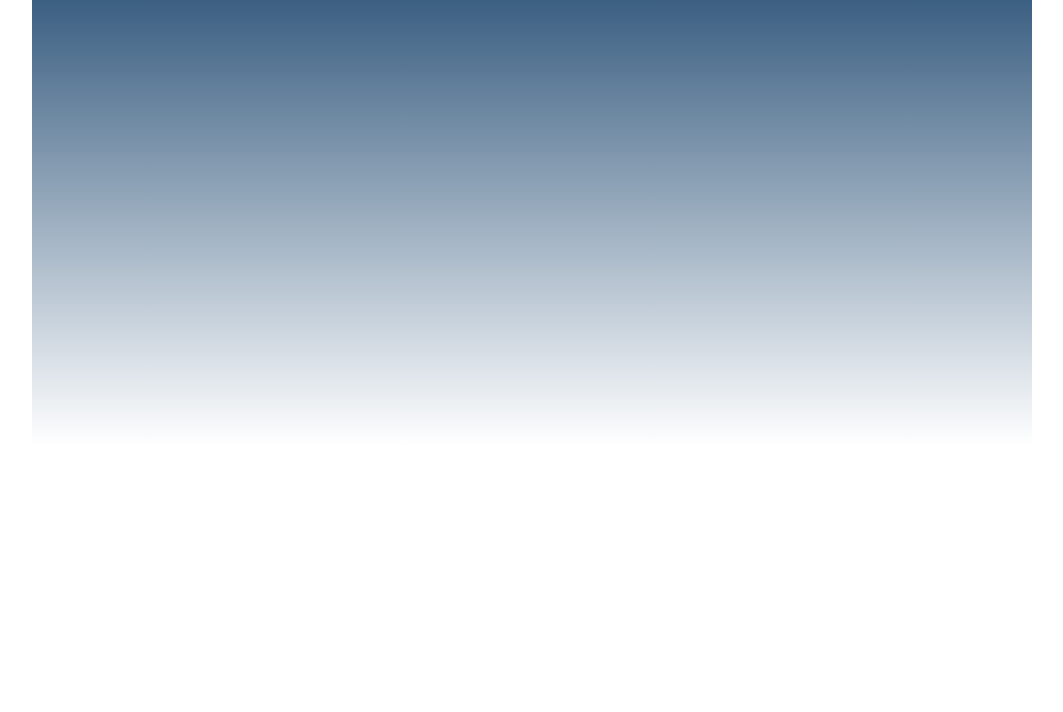
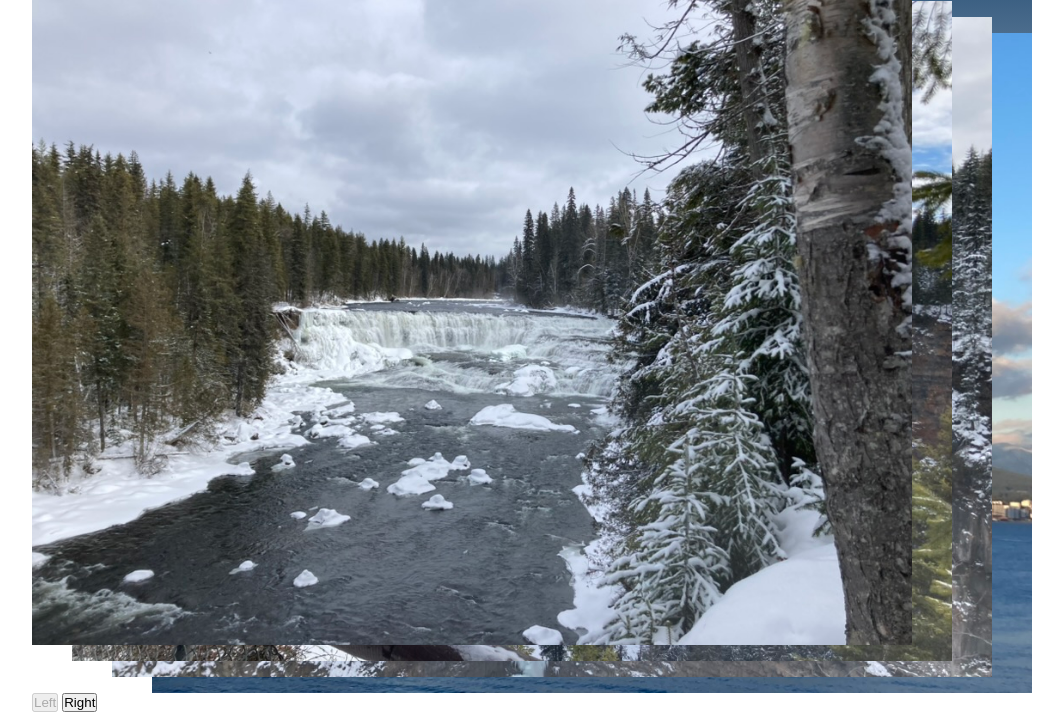
Before and after one commit to intameli/T1A2-Portfolio, a plain HTML site: page pages/blog1.html in a window 1280 px wide. Shown: the part 354-1066 px from the top of the page, without its empty margins (108-1171 px from the left). Before the commit the page ends 800 px from the top, so only its background shows below. Drawn offline with Linux system fonts and the light colour scheme.

Commit message:
created img gallery

```diff
--- a/pages/blog1.html
+++ b/pages/blog1.html
@@ -15,6 +15,38 @@
     </nav>
     <main>
       <h1>Blog 1</h1>
+      <div id="carousel">
+        <img class="caroImg" src="../images/carousel1.jpeg" alt="waterfall" />
+        <img class="caroImg" src="../images/carousel2.jpeg" alt="waterfall" />
+        <img class="caroImg" src="../images/carousel3.jpeg" alt="waterfall" />
+        <img class="caroImg" src="../images/carousel4.jpeg" alt="waterfall" />
+      </div>
+      <button id="leftBtn" onclick="leftClicked()">Left</button>
+      <button id="rightBtn" onclick="rightClicked()">Right</button>
     </main>
   </body>
+  <script>
+    const imgs = document.getElementsByClassName("caroImg");
+    const right = document.getElementById("rightBtn");
+    const left = document.getElementById("leftBtn");
+    left.disabled = true;
+    let i = 0;
+    imgs[i].style.zIndex = i + 1;
+    function leftClicked() {
+      right.disabled = false;
+      imgs[i].style.zIndex = 0;
+      i--;
+      if (i === 0) {
+        left.disabled = true;
+      }
+    }
+    function rightClicked() {
+      left.disabled = false;
+      i++;
+      imgs[i].style.zIndex = i + 1;
+      if (i === 3) {
+        right.disabled = true;
+      }
+    }
+  </script>
 </html>
--- a/pages/style.css
+++ b/pages/style.css
@@ -22,7 +22,7 @@ html {
 body {
   max-width: 1000px;
   margin-inline: auto;
-  height: 100vh;
+  /* height: 100vh; */
   display: grid;
   grid-template-rows: auto auto 1fr;
 }
@@ -34,6 +34,7 @@ main {
     rgba(37, 77, 116, 1) 0%,
     rgba(255, 255, 255, 1) 100%
   );
+  height: 63%;
 }
 
 nav {
@@ -67,3 +68,30 @@ a:visited {
 a:hover::before {
   width: 2rem;
 }
+
+#carousel {
+  display: grid;
+  grid-template-columns: 4% 4% 4% 76% 4% 4% 4%;
+  grid-template-rows: 2vh 2vh 2vh min-content;
+}
+
+#carousel > img:nth-of-type(1) {
+  grid-column: 1/5;
+  grid-row-start: 1;
+  order: 4;
+}
+#carousel > img:nth-of-type(2) {
+  grid-column: 2/6;
+  grid-row-start: 2;
+  order: 3;
+}
+#carousel > img:nth-of-type(3) {
+  grid-column: 3/7;
+  grid-row-start: 3;
+  order: 2;
+}
+#carousel > img:nth-of-type(4) {
+  grid-column: 4/8;
+  grid-row-start: 4;
+  order: 1;
+}
```
Also changed, not shown: images/carousel1.jpeg (added), images/carousel2.jpeg (added), images/carousel3.jpeg (added), images/carousel4.jpeg (added).
